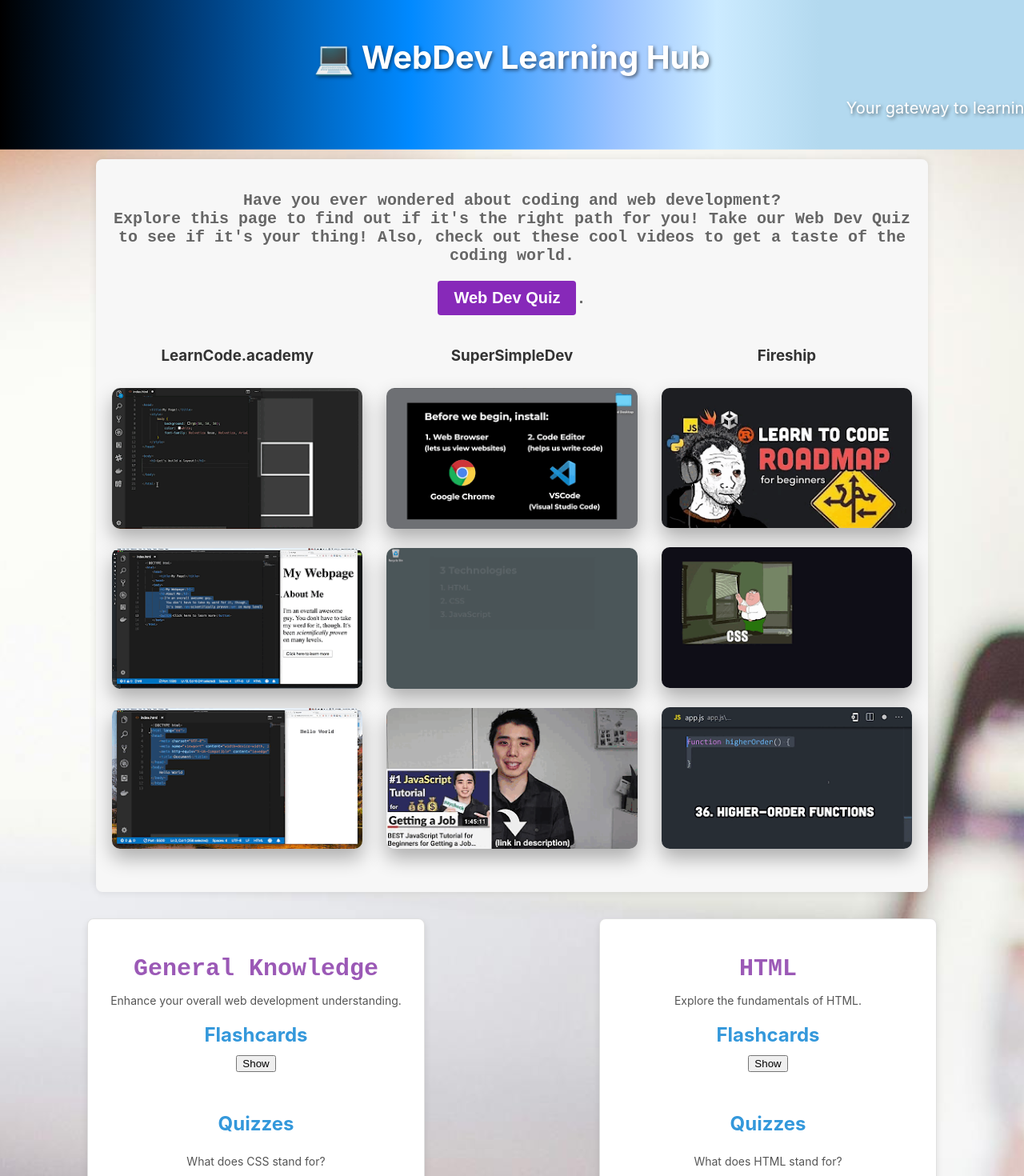
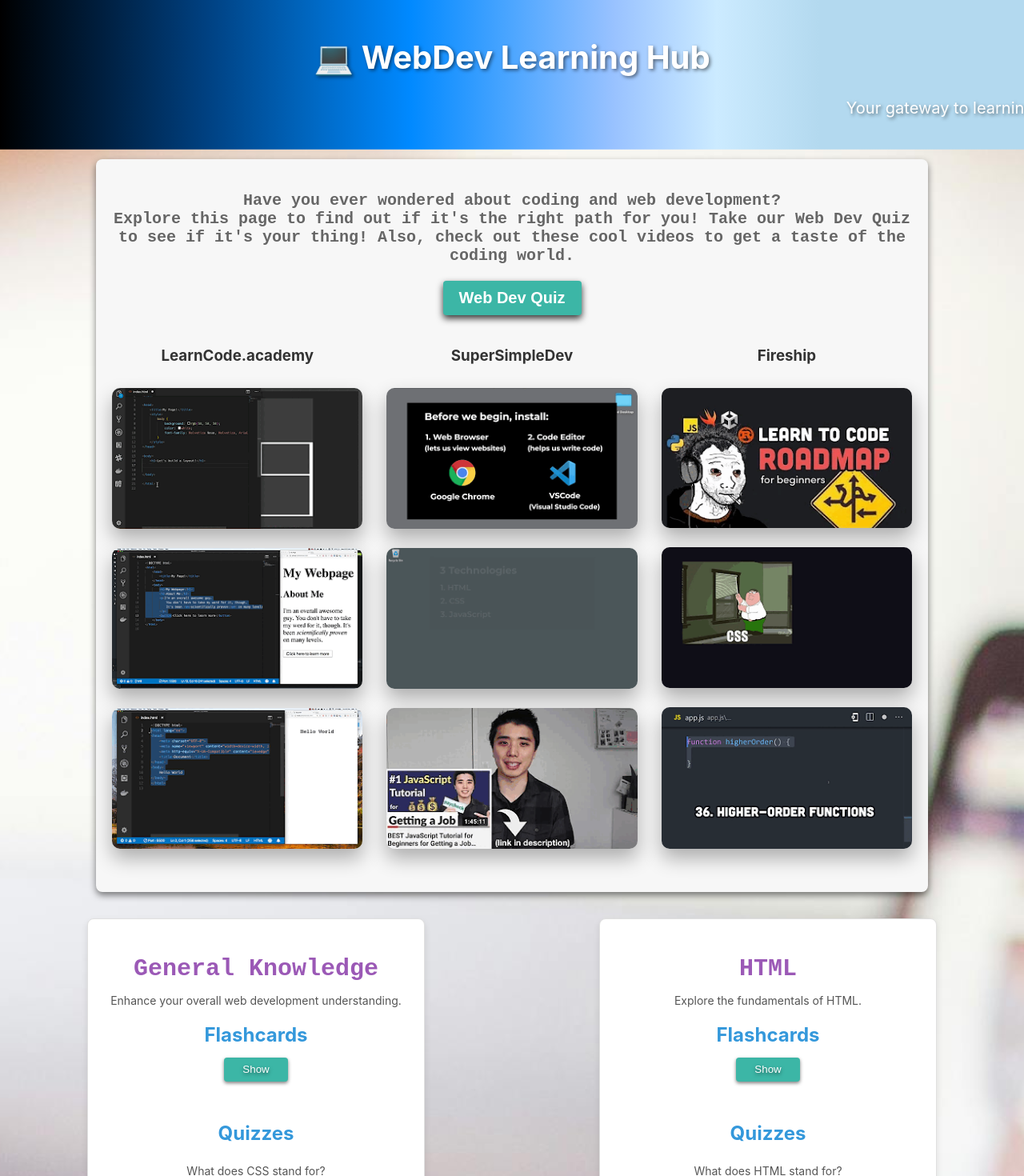
Before and after one commit to nadeemamdev/project-two, a React (Create React App) app: page / in a window 1280 px wide. Shown: the top 1470 px of the page at 80% size. Built offline with nearby package versions, Linux system fonts and the light colour scheme.

Commit message:
Further CSS styling

```diff
--- a/src/components/ContactForm.css
+++ b/src/components/ContactForm.css
@@ -9,7 +9,6 @@
     display: flex;
     flex-direction: column;
     align-items: center;
-    margin-bottom: 20px;
   }
 
   .form-label {
@@ -42,7 +41,7 @@
   }
 
   .contact-form .form-button {
-    background-color: #298888;
+    background-color: #34afaf;
     color: #fff;
     padding: 10px 10px;
     width: 40%;
@@ -50,8 +49,11 @@
     border: none;
     border-radius: 4px;
     cursor: pointer;
-  }
+    box-shadow: 0 4px 8px rgba(0, 0, 0, 0.8);
+    margin-bottom: 2%;
+}
 
   .form-button:hover {
-    background-color: #0056b3;
+    background-color: #2973b9;
+    box-shadow: none;
   }
--- a/src/components/ContactForm.js
+++ b/src/components/ContactForm.js
@@ -23,7 +23,7 @@
 
   return (
     <div className="contact-form">
-      <h2>Contact Us</h2>
+      <h2>📧 Contact Us</h2>
       <form onSubmit={handleSubmit}>
         <div className="form-group">
           <label htmlFor="name" className="form-label">Name:</label>
--- a/src/components/Flashcards.css
+++ b/src/components/Flashcards.css
@@ -5,7 +5,25 @@
     margin-bottom: 50px;
 }
 
-/* Left and Right slider buttons */
+/* Buttons */
+.flashcards-container .togglebutton {
+  color: white;
+  text-shadow: 0 2px 4px rgba(0, 0, 0, 0.5);;
+  border: none;
+  box-shadow: 0 2px 4px rgba(0, 0, 0, 0.5);
+  width: 80px;
+  height: 30px;
+  margin-top: 1%;
+  border-radius: 4px;
+  background-color: #3cb6a6;
+}
+
+.flashcards-container .togglebutton:hover {
+  box-shadow: none;
+  cursor: pointer;
+  background-color: #9b59b6;
+}
+
 .flashcards-container .slick-prev,
 .flashcards-container .slick-next {
   margin-top: -40px;
@@ -15,10 +33,11 @@
 
 .flashcards-container .slick-prev:before,
 .flashcards-container .slick-next:before {
-  color: #9b59b6;
+  color: #348047;
+
 }
 
 .flashcards-container .slick-prev:hover:before,
 .flashcards-container .slick-next:hover:before {
-  color: red;
+  color: #9b59b6;
 }
--- a/src/components/Flashcards.js
+++ b/src/components/Flashcards.js
@@ -24,7 +24,7 @@
   return (
     <div className="flashcards-container">
       <h2>Flashcards</h2>
-      <button onClick={toggleGallery}>
+      <button className='togglebutton' onClick={toggleGallery}>
         {showGallery ? 'Hide' : 'Show'}
       </button>
       {showGallery && (
--- a/src/components/Introduction.css
+++ b/src/components/Introduction.css
@@ -8,7 +8,7 @@
   text-align: center;
   background-color: #f7f7f7;
   border-radius: 8px;
-  box-shadow: 0 0 10px rgba(0, 0, 0, 0.1);
+  box-shadow: 0 4px 8px rgba(0, 0, 0, 0.5);
 }
 
 .introduction-container p {
@@ -24,19 +24,20 @@
 .introduction-container p a {
   display: inline-block;
   padding: 10px 20px;
-  background-color: #8729b9;
+  background-color: #3cb6a6;
   color: #fff;
   text-decoration: none;
   border-radius: 4px;
   transition: background-color 0.3s ease;
   margin-top: 20px;
   font-family: Arial, Helvetica, sans-serif;
+  box-shadow: 0 4px 8px rgba(0, 0, 0, 0.8);
 }
 
 .introduction-container p a:hover {
-  background-color: #2973b9;
+  box-shadow: none;
+  background-color: #9b59b6;
   border-color: #000;
-  font-family: 'Courier New', Courier, monospace;
 }
 
 /* Youtube Videos Styling*/
--- a/src/components/Introduction.js
+++ b/src/components/Introduction.js
@@ -35,7 +35,7 @@
     <div className="introduction-container">
     <p>
        Have you ever wondered about coding and web development? <br></br>Explore this page to find out if it's the right path for you!
-       Take our Web Dev Quiz to see if it's your thing! Also, check out these cool videos to get a taste of the coding world.<br/><a href="https://www.gyfted.me/career-quiz/web-developer" target="_blank" rel="noopener noreferrer">Web Dev Quiz</a>.
+       Take our Web Dev Quiz to see if it's your thing! Also, check out these cool videos to get a taste of the coding world.<br/><a href="https://www.gyfted.me/career-quiz/web-developer" target="_blank" rel="noopener noreferrer">Web Dev Quiz</a>
     </p>
 
       <div className="channel-grid">
--- a/src/components/Quizzes.css
+++ b/src/components/Quizzes.css
@@ -62,7 +62,7 @@
 
 .quizzes-container .slick-prev:hover:before,
 .quizzes-container .slick-next:hover:before {
-  color: red;
+  color: #9b59b6;
 }
 
 /* Style for the submit button */
@@ -75,9 +75,11 @@
     cursor: pointer;
     font-size: 16px;
     margin-top: 40px;
-    width: 50%;
+    width: 40%;
+    box-shadow: 0 4px 8px rgba(0, 0, 0, 0.8);
   }
 
   button[type="submit"]:hover {
     background-color: #9b59b6;
+    box-shadow: none;
   }
--- a/src/components/Resources.js
+++ b/src/components/Resources.js
@@ -12,7 +12,7 @@
 
   return (
     <div>
-      <h2>Resources</h2>
+      <h2>🔗 Resources</h2>
       <ul>
         {resourcesList.map((resource, index) => (
           <li key={index}>
```
